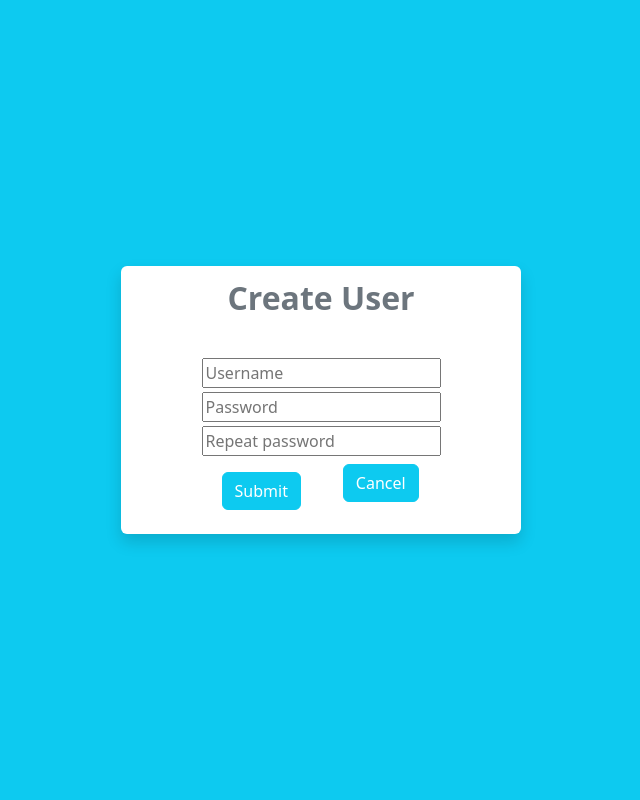
After one commit to Gazzty/login-django, a Django app: page /login/register/ in a window 1280 px wide. The commit adds this page. Shown: the whole page, without its empty margins (319-959 px from the left). Run offline with Django 4.2, Linux system fonts and the light colour scheme; some libraries are stand-ins or nearby versions.

Commit message:
Finish login

```diff
--- a/core/forms.py
+++ b/core/forms.py
@@ -3,3 +3,8 @@ from django import forms
 class LoginForm(forms.Form):
     username = forms.CharField(label='username', max_length=50)
     password = forms.CharField(widget=forms.PasswordInput())
+
+class RegisterForm(forms.Form):
+    username = forms.CharField(label='username', max_length=50)
+    password = forms.CharField(widget=forms.PasswordInput())
+    r_password = forms.CharField(widget=forms.PasswordInput())
--- a/core/templates/core/login_result.html
+++ b/core/templates/core/login_result.html
@@ -16,7 +16,4 @@
 <div>
     {% endif %}
 
-
-
-
 {% endblock content %}
--- /dev/null
+++ b/core/templates/core/register.html
@@ -0,0 +1,22 @@
+{% extends "core/base.html" %}
+{% load static %}
+
+{% block content %}
+  <div class="d-flex flex-column align-items-center justify-content-center rounded fw-bold bg-white shadow text-secondary" style="width: 25rem;">
+    <div class="mt-2">
+        <p class="text-center fs-2 fw-bold">Create User</p>
+    </div>
+    <div class="mt-3 mb-4">
+        <form action="{% url 'register' %}" method="POST">
+          {% csrf_token %}
+            <div class="input-group mt-1"><input placeholder="Username" type="text" name="username"></div>
+            <div class="input-group mt-1"><input placeholder="Password" type="password" name="password"></div>
+            <div class="input-group mt-1"><input placeholder="Repeat password" type="password" name="r_password"></div>
+            <div class="d-flex align-items-center justify-content-center">
+              <div class="input-group mt-3"><input class="btn btn-info text-white mx-auto" type="submit"></div>
+              <div class="input-group"><a class="btn btn-info text-white mx-auto" href="{% url 'login' %}">Cancel</a></div>
+            </div>
+          </form>
+    </div>
+  </div>
+{% endblock content %}
--- a/core/urls.py
+++ b/core/urls.py
@@ -1,7 +1,8 @@
 from django.urls import path
-from .views import loginView, loginResultView
+from .views import loginView, loginResultView, registerView
 
 urlpatterns = [
+    path('register/', registerView, name='register'),
+    path('ok/', loginResultView, name='login_result'),
     path('', loginView, name='login'),
-    path('ok/', loginResultView, name='login_result'),
 ]
--- a/core/views.py
+++ b/core/views.py
@@ -1,13 +1,13 @@
-from django.shortcuts import render
-from .forms import LoginForm
+from django.shortcuts import render, redirect, HttpResponse
+from .forms import LoginForm, RegisterForm
 from django.contrib.auth.models import User
-from django.contrib.auth.hashers import check_password
 from django.views.decorators.csrf import csrf_protect
-from django.contrib.auth import authenticate
+from django.contrib.auth import authenticate, login
+from django.urls import reverse_lazy
 
 # Create your views here.
-def loginView(request):
-    return render(request, 'core/login.html')
+def loginView(request, new_user=False):
+    return render(request, 'core/login.html', {'new_user': new_user})
 
 @csrf_protect
 def loginResultView(request):
@@ -21,10 +21,30 @@ def loginResultView(request):
             if User.objects.filter(username=username).exists():
                 print('User check')
                 # Check that password is correct
-                user = authenticate(username=username, password=password)
+                user = authenticate(request, username=username, password=password)
                 if user is not None:
-                    return render(request, 'core/login_result.html', {'login_ok': True, 'username': username})
+                    login(request, user)    # Actual login
+                    return render(request, 'core/login_result.html', {'login_ok': True, 'username': request.user})
 
 
     print(form.errors)
     return render(request, 'core/login_result.html', {'login_ok': False})
+
+@csrf_protect
+def registerView(request):
+    if request.method == 'POST':
+        form = RegisterForm(request.POST)
+        if form.is_valid():
+            username = form.cleaned_data['username']
+            password = form.cleaned_data['password']
+            r_password = form.cleaned_data['r_password']
+
+            if password != r_password:
+                return HttpResponse('<h1>Password is not the same</h1>')
+
+            new_user = User.objects.create_user(username=username, password=password, email=None)
+            new_user.save()
+
+            return render(request, 'core/login.html', {'new_user': True})
+
+    return render(request, 'core/register.html')
```
Also changed, not shown: core/templates/core/login.html (+6 -3 lines).
